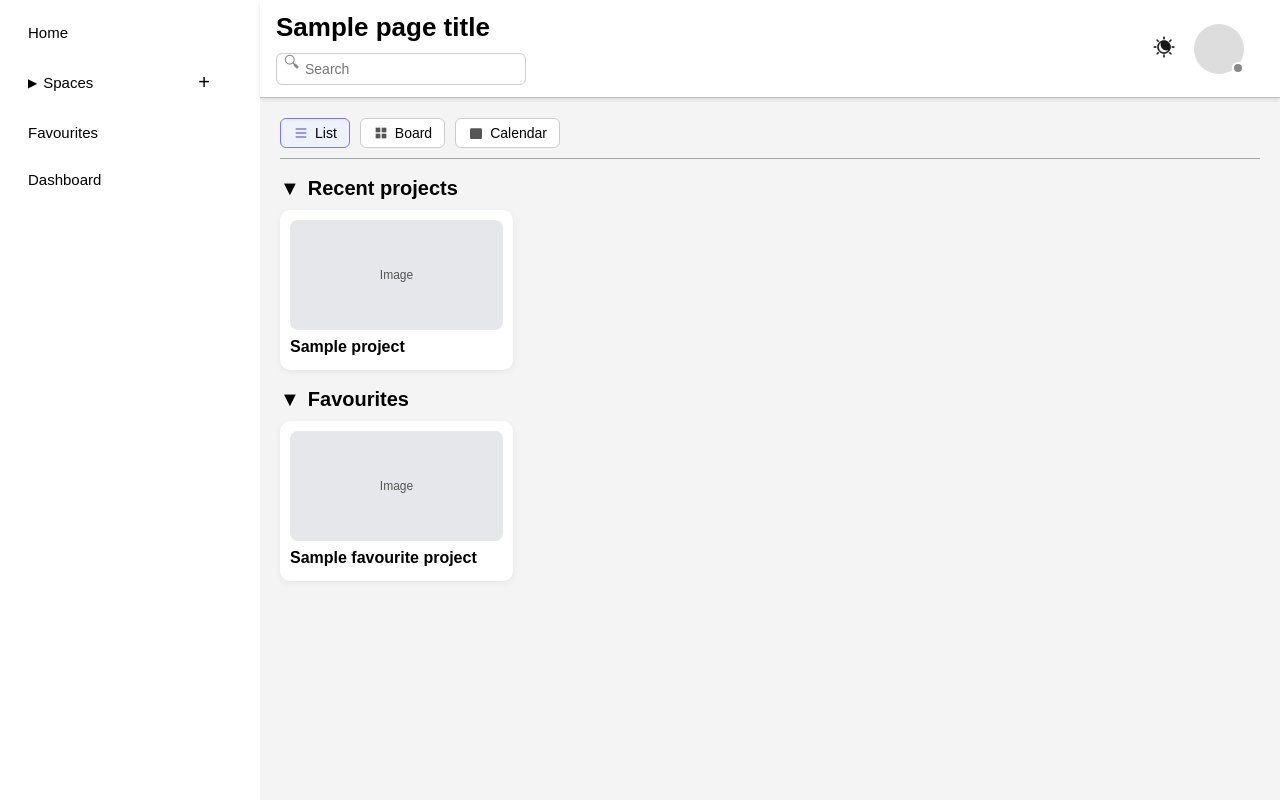
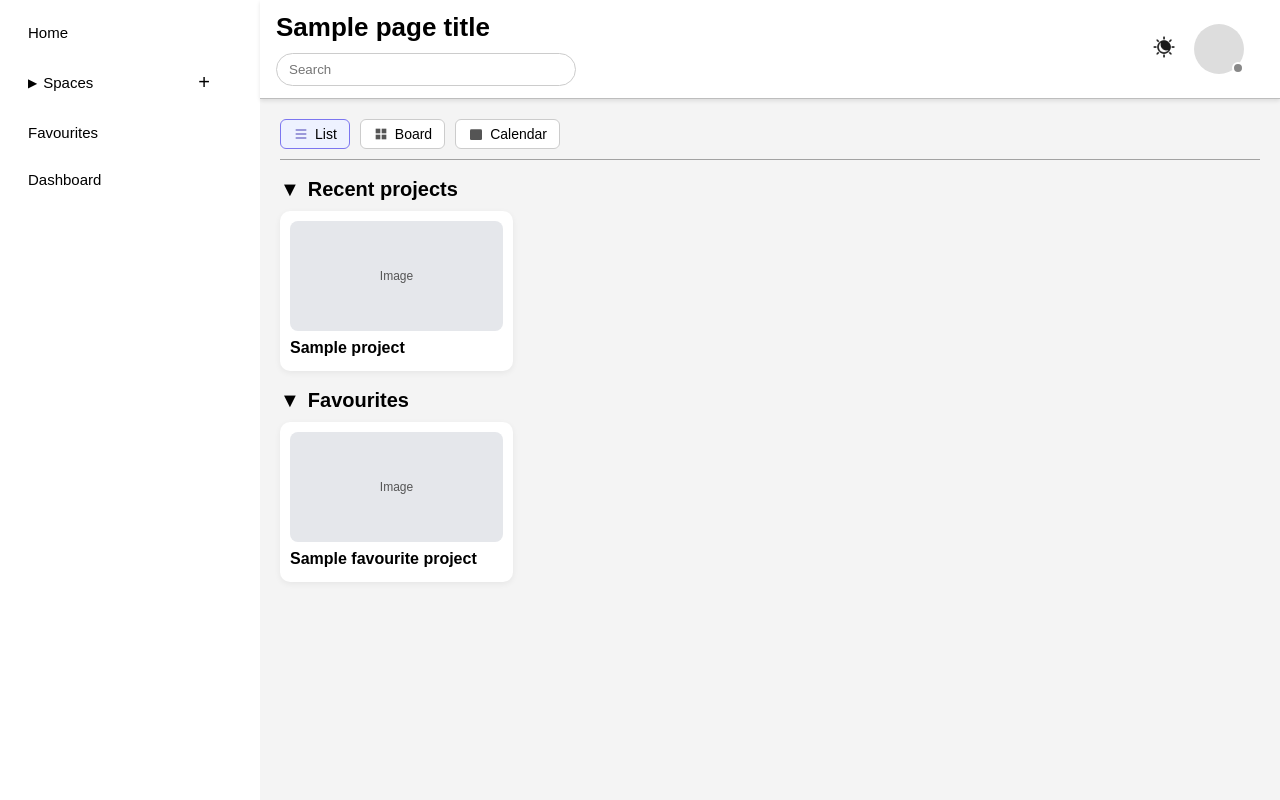
Before and after one commit to adsetsuko0/task_manager, a Django app: template tasks/templates/tasks/main.html in a window 1280 px wide. Run offline with Django 5.2, Linux system fonts and the light colour scheme; tables that the repository leaves empty hold one stand-in row (values such as "Sample post"); the template is opened without the code that fills it: values that come from a table or form of the project are taken from there, most other values are stand-ins (such as "Sample title", 1, 10 or a date in 2020).

Commit message:
doing search

```diff
--- a/tasks/static/tasks/css/style.css
+++ b/tasks/static/tasks/css/style.css
@@ -929,6 +929,9 @@ body.dark-theme .search::placeholder {
 }
 
 
+
+
+
 .search-suggestions {
     position: absolute;
     background-color: #fff;
@@ -939,9 +942,6 @@ body.dark-theme .search::placeholder {
     display: none; /* скрыт по умолчанию */
     z-index: 1000;
     border-radius: 6px;
-
-    font-weight: 400;  /* чуть тоньше */
-    font-size: 14px;
 }
 
 body.dark-theme .search-suggestions {
@@ -950,46 +950,15 @@ body.dark-theme .search-suggestions {
     color: #ccc;
 }
 
-.search-suggestions-item {
+.search-suggestion-item {
     padding: 5px 10px;
     cursor: pointer;
 }
 
-.search-suggestions-item:hover {
+.search-suggestion-item:hover {
     background-color: #eee;
 }
 
-.search-wrapper {
-    position: relative;
-    display: inline-block;
-    align-items: center;
-    width: 250px; /* можно подстроить под topbar */
-}
-
-.search-wrapper .search {
-    padding-left: 28px; /* место для иконки */
-    width: 100%;
-    height: 32px;
-    border-radius: 6px;
-    border: 1px solid #ccc;
-    font-size: 14px;
-    line-height: 1.2;
-}
-
-.search-wrapper .search-icon {
-    position: absolute;
-    left: 8px;
-    top: 50%;
-    transform: translateY(-50%);
-    pointer-events: none; /* чтобы иконка не мешала клику по input */
-    color: #888; /* цвет иконки */
-    font-size: 16px;
-    margin: auto 0;
-}
-
-
-
-
-body.dark-theme .search-suggestions-item:hover {
+body.dark-theme .search-suggestion-item:hover {
     background-color: #444;
 }
--- a/tasks/templates/tasks/main.html
+++ b/tasks/templates/tasks/main.html
@@ -81,11 +81,8 @@
 
         <div class="topbar-left">
             <div class="page-title">{{ page_title }}</div>
-            <div class="search-wrapper">
-                <span class="search-icon">🔍︎</span>
-                <input class="search" placeholder="Search" id="global-search">
-                <div id="search-suggestions" class="search-suggestions"></div>
-            </div>
+            <input class="search" placeholder="Search" id="global-search">
+            <div id="search-suggestions" class="search-suggestions"></div>
         </div>
 
     <div class="topbar-right" style="margin-left: auto; position: relative;">
```
